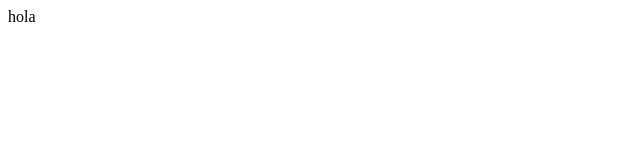
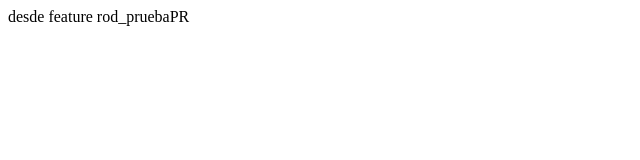
Before and after one commit to MJohanRodriguez23/PracticaReact, a plain HTML site: page index.html in a window 1280 px wide. Shown: the whole page, without its empty margins (0-640 px from the left). Drawn offline with Linux system fonts and the light colour scheme.

Commit message:
archivo css creado

```diff
--- /dev/null
+++ b/index.css
@@ -0,0 +1 @@
+/* hola */
--- a/index.html
+++ b/index.html
@@ -6,6 +6,6 @@
     <title>Document</title>
 </head>
 <body>
-    hola
+    desde feature rod_pruebaPR
 </body>
 </html>
```
